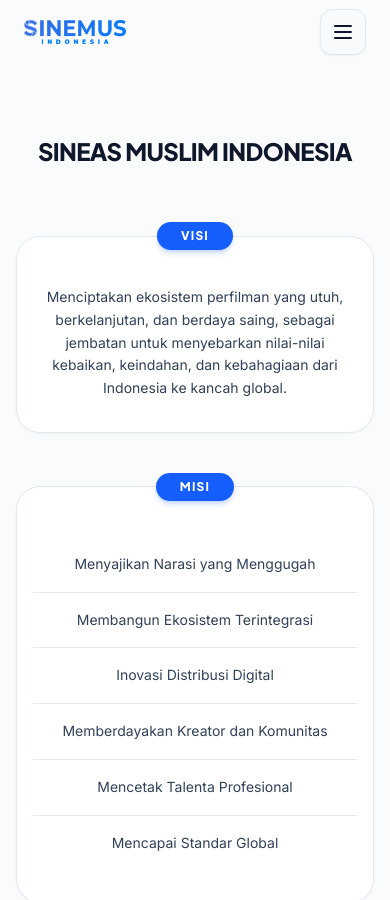
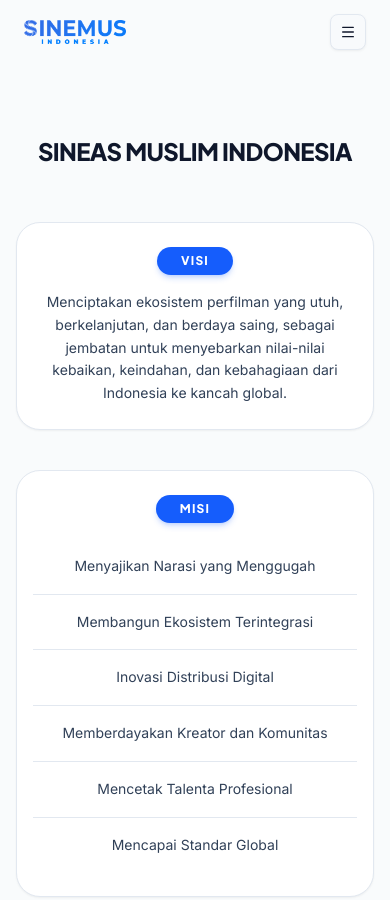
Before and after one commit to sinemusid/corporate-web-personal, a Next.js app: page /about in a window 390 px wide. Shown: the top 900 px of the page. Built offline with nearby package versions, Linux system fonts and the light colour scheme.

Commit message:
feat: add Radix UI components and update navigation labels for localization

```diff
--- a/package.json
+++ b/package.json
@@ -10,6 +10,8 @@
     "lint": "eslint"
   },
   "dependencies": {
+    "@radix-ui/react-slot": "^1.3.3",
+    "class-variance-authority": "^0.7.1",
     "clsx": "^2.1.1",
     "lucide-react": "^1.26.0",
     "next": "16.2.11",
--- a/src/components/common/Navbar.tsx
+++ b/src/components/common/Navbar.tsx
@@ -6,6 +6,7 @@ import Image from 'next/image';
 import { usePathname } from 'next/navigation';
 import { ChevronDown, ArrowRight } from 'lucide-react';
 import { mainNavigation } from '@/config/navigation.config';
+import { Button } from '@/components/ui/Button';
 
 export const Navbar: React.FC = () => {
   const pathname = usePathname();
@@ -270,23 +271,44 @@ export const Navbar: React.FC = () => {
         </nav>
 
         {/* Mobile Toggle Button */}
-        <button
-          onClick={() => setIsOpen(!isOpen)}
-          className={`md:hidden p-2.5 rounded-xl border focus:outline-hidden transition-all duration-200 shadow-xs ${
+        <Button
+          className={`group md:hidden ${
             isTransparentTop && isDarkHeroPage
-              ? 'text-white bg-white/10 border-white/15 hover:bg-white/20'
-              : 'text-slate-900 bg-slate-50 border-slate-200 hover:bg-slate-100'
+              ? 'text-white bg-white/10 border-white/15 hover:bg-white/20 hover:text-white'
+              : 'text-slate-900 bg-slate-50 border-slate-200 hover:bg-slate-100 hover:text-slate-900'
           }`}
-          aria-label="Toggle Navigation"
+          variant="outline"
+          size="icon"
+          onClick={() => setIsOpen((prevState) => !prevState)}
+          aria-expanded={isOpen}
+          aria-label={isOpen ? "Close menu" : "Open menu"}
         >
-          <svg className="w-6 h-6" fill="none" viewBox="0 0 24 24" stroke="currentColor">
-            {isOpen ? (
-              <path strokeLinecap="round" strokeLinejoin="round" strokeWidth={2} d="M6 18L18 6M6 6l12 12" />
-            ) : (
-              <path strokeLinecap="round" strokeLinejoin="round" strokeWidth={2} d="M4 6h16M4 12h16M4 18h16" />
-            )}
+          <svg
+            className="pointer-events-none"
+            width={16}
+            height={16}
+            viewBox="0 0 24 24"
+            fill="none"
+            stroke="currentColor"
+            strokeWidth="2"
+            strokeLinecap="round"
+            strokeLinejoin="round"
+            xmlns="http://www.w3.org/2000/svg"
+          >
+            <path
+              d="M4 12L20 12"
+              className="origin-center -translate-y-[7px] transition-all duration-300 [transition-timing-function:cubic-bezier(.5,.85,.25,1.1)] group-aria-expanded:translate-x-0 group-aria-expanded:translate-y-0 group-aria-expanded:rotate-[315deg]"
+            />
+            <path
+              d="M4 12H20"
+              className="origin-center transition-all duration-300 [transition-timing-function:cubic-bezier(.5,.85,.25,1.8)] group-aria-expanded:rotate-45"
+            />
+            <path
+              d="M4 12H20"
+              className="origin-center translate-y-[7px] transition-all duration-300 [transition-timing-function:cubic-bezier(.5,.85,.25,1.1)] group-aria-expanded:translate-y-0 group-aria-expanded:rotate-[135deg]"
+            />
           </svg>
-        </button>
+        </Button>
       </div>
 
       {/* Mobile Drawer (Adaptive Theme) */}
--- a/src/components/ui/Button.tsx
+++ b/src/components/ui/Button.tsx
@@ -1,39 +1,53 @@
-import React from 'react';
+import { Slot } from "@radix-ui/react-slot";
+import { cva, type VariantProps } from "class-variance-authority";
+import * as React from "react";
 
-interface ButtonProps extends React.ButtonHTMLAttributes<HTMLButtonElement> {
-  variant?: 'primary' | 'secondary' | 'outline' | 'ghost';
-  size?: 'sm' | 'md' | 'lg';
-  children: React.ReactNode;
+import { cn } from "@/lib/utils";
+
+const buttonVariants = cva(
+  "inline-flex items-center justify-center whitespace-nowrap rounded-lg text-sm font-medium transition-colors outline-offset-2 focus-visible:outline focus-visible:outline-2 focus-visible:outline-ring/70 disabled:pointer-events-none disabled:opacity-50 [&_svg]:pointer-events-none [&_svg]:shrink-0",
+  {
+    variants: {
+      variant: {
+        default: "bg-primary text-primary-foreground shadow-sm shadow-black/5 hover:bg-primary/90",
+        primary: "bg-blue-600 text-white shadow-sm hover:bg-blue-700 border border-blue-600",
+        destructive:
+          "bg-destructive text-destructive-foreground shadow-sm shadow-black/5 hover:bg-destructive/90",
+        outline:
+          "border border-input bg-background shadow-sm shadow-black/5 hover:bg-accent hover:text-accent-foreground",
+        secondary:
+          "bg-secondary text-secondary-foreground shadow-sm shadow-black/5 hover:bg-secondary/80",
+        ghost: "hover:bg-accent hover:text-accent-foreground",
+        link: "text-primary underline-offset-4 hover:underline",
+      },
+      size: {
+        default: "h-9 px-4 py-2",
+        sm: "h-8 rounded-lg px-3 text-xs",
+        lg: "h-10 rounded-lg px-8",
+        icon: "h-9 w-9",
+      },
+    },
+    defaultVariants: {
+      variant: "default",
+      size: "default",
+    },
+  },
+);
+
+export interface ButtonProps
+  extends React.ButtonHTMLAttributes<HTMLButtonElement>,
+    VariantProps<typeof buttonVariants> {
+  asChild?: boolean;
 }
 
-export const Button: React.FC<ButtonProps> = ({
-  variant = 'primary',
-  size = 'md',
-  className = '',
-  children,
-  ...props
-}) => {
-  const baseStyle = 'inline-flex items-center justify-center font-bold uppercase tracking-widest transition-all duration-300 rounded-lg disabled:opacity-50 cursor-pointer';
+const Button = React.forwardRef<HTMLButtonElement, ButtonProps>(
+  ({ className, variant, size, asChild = false, ...props }, ref) => {
+    const Comp = asChild ? Slot : "button";
+    return (
+      <Comp className={cn(buttonVariants({ variant, size, className }))} ref={ref} {...props} />
+    );
+  },
+);
+Button.displayName = "Button";
 
-  const variants = {
-    primary: 'bg-blue-600 text-white hover:bg-blue-700 border border-blue-600 shadow-md shadow-blue-600/20',
-    secondary: 'bg-slate-100 text-slate-900 hover:bg-slate-200 border border-slate-200',
-    outline: 'border border-slate-300 text-slate-800 hover:bg-blue-50 hover:text-blue-600 hover:border-blue-300',
-    ghost: 'text-slate-600 hover:text-slate-900 hover:bg-slate-100',
-  };
-
-  const sizes = {
-    sm: 'px-3 py-1.5 text-xs',
-    md: 'px-5 py-2.5 text-sm',
-    lg: 'px-7 py-3.5 text-base',
-  };
-
-  return (
-    <button
-      className={`${baseStyle} ${variants[variant]} ${sizes[size]} ${className}`}
-      {...props}
-    >
-      {children}
-    </button>
-  );
-};
+export { Button, buttonVariants };
--- a/src/config/navigation.config.ts
+++ b/src/config/navigation.config.ts
@@ -2,7 +2,7 @@ import { NavItem } from '@/types';
 
 export const mainNavigation: NavItem[] = [
   {
-    label: 'Home',
+    label: 'Beranda',
     href: '/',
     description: 'Halaman Utama Ekosistem Sinemus Indonesia',
   },
@@ -34,17 +34,17 @@ export const mainNavigation: NavItem[] = [
     ],
   },
   {
-    label: 'About Us',
+    label: 'Tentang Kami',
     href: '/about',
     description: 'Tentang Perusahaan, Visi Misi, Tim, dan Portofolio',
   },
   {
-    label: 'Collaborator',
+    label: 'Kolaborator',
     href: '/collaborator',
     description: 'Mitra & Kolaborator Strategis Sinemus',
   },
   {
-    label: 'Contact Us',
+    label: 'Hubungi Kami',
     href: '/contact',
     description: 'Hubungi Kami & Bergabung dalam Misi',
   },
--- a/src/features/about-us/components/VisionMissionValue.tsx
+++ b/src/features/about-us/components/VisionMissionValue.tsx
@@ -9,19 +9,23 @@ export const VisionMissionValue: React.FC<VisionMissionValueProps> = ({ data })
   return (
     <div className="relative max-w-6xl mx-auto select-none py-6">
       <div className="relative z-10 space-y-10">
-        <fieldset className="rounded-3xl border border-slate-200 bg-white shadow-xs px-6 py-6 sm:px-10 sm:py-8 text-center transition-colors">
-          <legend className="mx-auto px-6 py-1.5 rounded-full text-xs sm:text-sm font-extrabold tracking-widest text-white bg-blue-600 uppercase font-heading shadow-md shadow-blue-600/20">
-            {data.visionTitle || 'VISI'}
-          </legend>
-          <p className="text-sm sm:text-base md:text-lg text-slate-700 font-body leading-relaxed max-w-4xl mx-auto pt-3 pb-2 font-normal">
+        <div className="rounded-3xl border border-slate-200 bg-white shadow-xs px-6 py-6 sm:px-10 sm:py-8 text-center transition-colors">
+          <div className="flex justify-center mb-4">
+            <span className="px-6 py-1.5 rounded-full text-xs sm:text-sm font-extrabold tracking-widest text-white bg-blue-600 uppercase font-heading shadow-md shadow-blue-600/20">
+              {data.visionTitle || 'VISI'}
+            </span>
+          </div>
+          <p className="text-sm sm:text-base md:text-lg text-slate-700 font-body leading-relaxed max-w-4xl mx-auto font-normal">
             {data.visionText}
           </p>
-        </fieldset>
+        </div>
 
-        <fieldset className="rounded-3xl border border-slate-200 bg-white shadow-xs px-4 py-6 sm:px-6 sm:py-8 transition-colors">
-          <legend className="mx-auto px-6 py-1.5 rounded-full text-xs sm:text-sm font-extrabold tracking-widest text-white bg-blue-600 uppercase font-heading shadow-md shadow-blue-600/20">
-            {data.missionTitle || 'MISI'}
-          </legend>
+        <div className="rounded-3xl border border-slate-200 bg-white shadow-xs px-4 py-6 sm:px-6 sm:py-8 transition-colors">
+          <div className="flex justify-center mb-4">
+            <span className="px-6 py-1.5 rounded-full text-xs sm:text-sm font-extrabold tracking-widest text-white bg-blue-600 uppercase font-heading shadow-md shadow-blue-600/20">
+              {data.missionTitle || 'MISI'}
+            </span>
+          </div>
           <div
             className={`grid grid-cols-1 sm:grid-cols-2 md:grid-cols-3 ${
               data.missions.length === 6
@@ -35,7 +39,7 @@ export const VisionMissionValue: React.FC<VisionMissionValueProps> = ({ data })
                 : data.missions.length === 4
                 ? 'lg:divide-x'
                 : 'md:divide-x'
-            } divide-slate-200 text-center w-full items-stretch pt-3 pb-2`}
+            } divide-slate-200 text-center w-full items-stretch`}
           >
             {data.missions.map((m, idx) => (
               <div
@@ -48,7 +52,7 @@ export const VisionMissionValue: React.FC<VisionMissionValueProps> = ({ data })
               </div>
             ))}
           </div>
-        </fieldset>
+        </div>
       </div>
     </div>
   );
```
Also changed, not shown: 1 other file (tests, documents, lock files or other folders).
